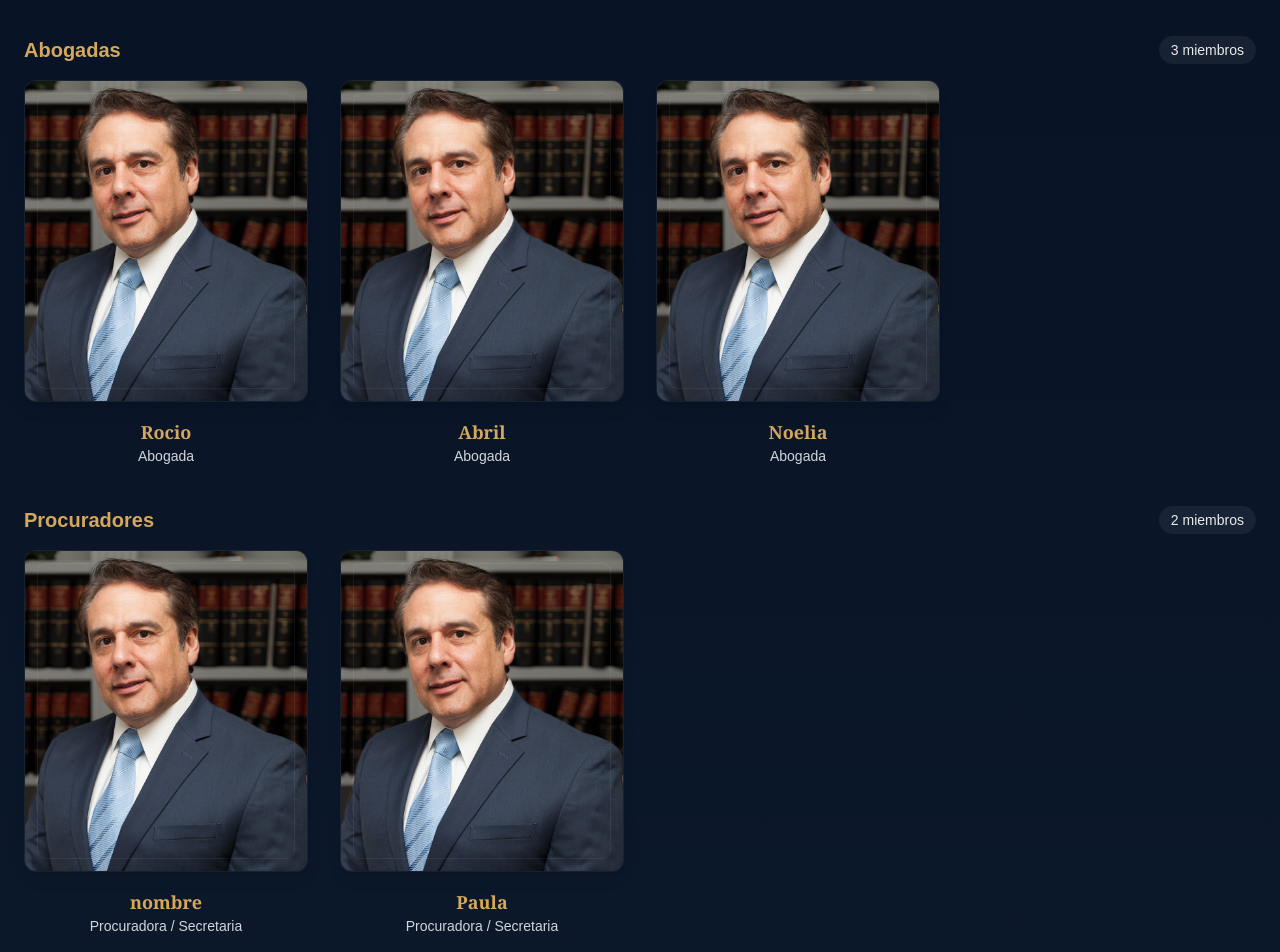
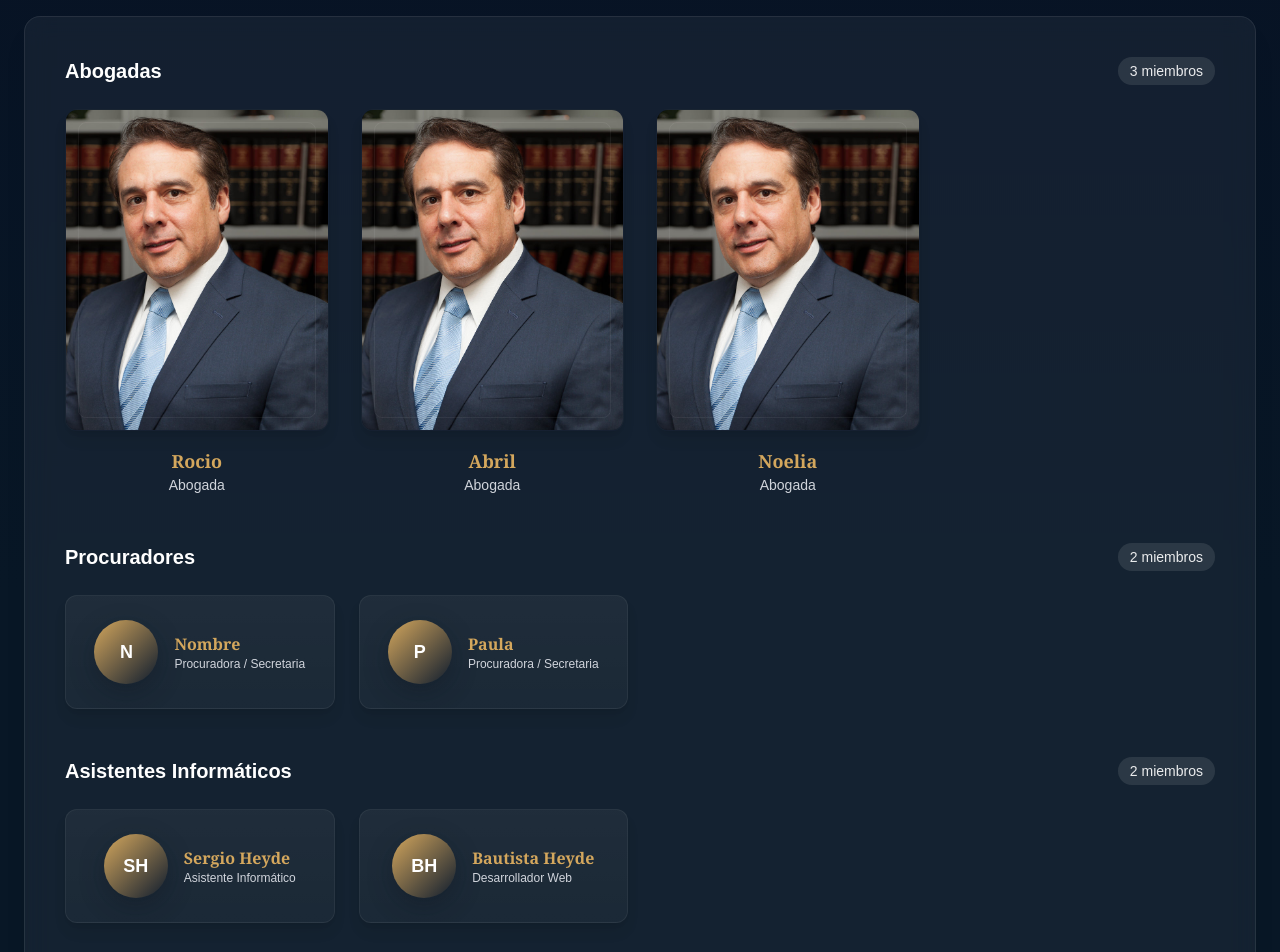
Before and after one commit to BHeydeBautista/MoroAbogados, a Next.js app: page /Team in a window 1280 px wide. Shown: the part 200-1152 px from the top of the page. Built offline with nearby package versions, Linux system fonts and the light colour scheme.

Commit message:
info: mejoras en el team work section

```diff
--- a/src/app/globals.css
+++ b/src/app/globals.css
@@ -28,3 +28,15 @@ body {
   color: var(--foreground);
   font-family: Arial, Helvetica, sans-serif;
 }
+
+/* Small noise overlay to give subtle texture (works well con bg oscuro) */
+.team-noise {
+  background-image: radial-gradient(circle at 10% 10%, rgba(255,255,255,0.02), transparent 1px);
+  background-size: 6px 6px;
+}
+
+/* Slight card lift when focused for keyboard users */
+.team-card-focus:focus {
+  outline: 2px solid rgba(212,167,93,0.18);
+  outline-offset: 4px;
+}
--- a/src/components/Team/TeamCard.tsx
+++ b/src/components/Team/TeamCard.tsx
@@ -1,4 +1,5 @@
 "use client";
+import React from "react";
 import { motion } from "framer-motion";
 import Image from "next/image";
 import Link from "next/link";
@@ -7,11 +8,23 @@ import { FaEnvelope } from "react-icons/fa";
 interface TeamCardProps {
   name: string;
   role: string;
-  image: string;
+  image?: string | null;
   index: number;
   bio?: string;
   email?: string;
   showProfile?: boolean; // controla si se muestra "Ver perfil"
+  compact?: boolean; // nuevo: versión compacta (sin foto -> tarjetas más pequeñas)
+}
+
+// helper: extrae iniciales
+function initials(name: string) {
+  return name
+    .split(" ")
+    .map((n) => n.charAt(0))
+    .filter(Boolean)
+    .slice(0, 2)
+    .join("")
+    .toUpperCase();
 }
 
 export default function TeamCard({
@@ -22,43 +35,86 @@ export default function TeamCard({
   bio,
   email,
   showProfile = false,
+  compact = false,
 }: TeamCardProps) {
+  const hasImage = Boolean(image);
+
+  // alturas y tamaños según compact / hasImage
+  const mediaClass = hasImage
+    ? compact
+      ? "relative w-full h-64"
+      : "relative w-full h-80"
+    : compact
+    ? "relative w-full h-28"
+    : "relative w-full h-40";
+
+  const initialsSize = compact ? "w-16 h-16 text-lg" : "w-28 h-28 text-2xl";
+  const nameClass = compact ? "text-base font-serif font-bold" : "text-lg md:text-xl font-serif font-bold";
+  const roleClass = compact ? "text-xs text-gray-300" : "text-sm text-gray-300";
+
   return (
     <div className="flex flex-col items-center">
-      {/* Card con imagen */}
       <motion.div
         initial={{ opacity: 0, y: 30 }}
         whileInView={{ opacity: 1, y: 0 }}
         whileHover={{ y: -6 }}
         transition={{ duration: 0.45, delay: index * 0.06 }}
         viewport={{ once: true }}
-        className="w-full rounded-xl overflow-hidden border border-white/6 shadow-lg
-                   bg-gradient-to-b from-[#071224] to-[#0B1624] hover:shadow-[0_20px_60px_rgba(0,0,0,0.6)] transition-all duration-300"
+        className={`w-full rounded-xl overflow-hidden border border-white/6 shadow-lg transition-all duration-300 ${
+          hasImage ? "bg-gradient-to-b from-[#071224] to-[#0B1624]" : "bg-gradient-to-b from-white/5 to-white/3"
+        }`}
       >
-        <div className="relative w-full h-80">
-          {/* halo radial */}
+        <div className={mediaClass}>
+          {/* If image exists show it, otherwise show styled placeholder */}
+          {hasImage ? (
+            <>
               <div className="absolute inset-0 flex items-center justify-center pointer-events-none">
-            <div className="w-44 h-44 rounded-full bg-gradient-to-t from-[#2a1620] via-[#0f1012] to-transparent opacity-30 filter blur-2xl" />
+                <div className={`${compact ? "w-32 h-32" : "w-44 h-44"} rounded-full bg-gradient-to-t from-[#2a1620] via-[#0f1012] to-transparent opacity-30 filter blur-2xl`} />
               </div>
 
-          {/* image (above halo) */}
               <div className="relative z-10 w-full h-full overflow-hidden">
                 <Image
-              src={image}
+                  src={image!}
                   alt={name}
                   fill
                   className="object-cover transition-transform duration-700 hover:scale-105"
                 />
-            {/* subtle inner ring */}
                 <div className="absolute inset-3 rounded-lg pointer-events-none border border-white/6" />
               </div>
+            </>
+          ) : (
+            <div className="w-full h-full flex items-center justify-center">
+              <div className="flex items-center gap-4 px-6">
+                <div
+                  className={`${initialsSize} rounded-full flex items-center justify-center font-bold text-white flex-shrink-0`}
+                  style={{
+                    background: "linear-gradient(135deg,#D4A75D 0%, #0F1C2E 100%)",
+                    boxShadow: "0 8px 24px rgba(13,20,30,0.35)",
+                  }}
+                  aria-hidden
+                >
+                  {initials(name)}
+                </div>
 
-          {/* overlay */}
+                <div className="text-left">
+                  <h3 className={`${nameClass} text-[#D4A75D]`}>{name}</h3>
+                  <p className={roleClass}>{role}</p>
+                </div>
+              </div>
+            </div>
+          )}
+
+          {/* overlay (same behavior for both) */}
           <div className="absolute inset-0 flex flex-col justify-end p-4">
             <div className="opacity-0 hover:opacity-100 transition-opacity duration-300">
               <div className="backdrop-blur-sm bg-black/30 rounded-md p-3">
+                {hasImage && (
+                  <>
                     <h3 className="text-lg font-serif font-bold text-[#D4A75D]">{name}</h3>
                     <p className="text-sm text-gray-300 mb-2">{role}</p>
+                  </>
+                )}
+
                 {bio && (
                   <p className="text-xs text-gray-200/85 line-clamp-3 mb-3">{bio}</p>
                 )}
@@ -84,7 +140,6 @@ export default function TeamCard({
                       Ver perfil
                     </Link>
                   ) : (
-                    // placeholder para mantener alineación cuando no hay botón
                     <div className="w-24" aria-hidden />
                   )}
                 </div>
@@ -94,11 +149,19 @@ export default function TeamCard({
         </div>
       </motion.div>
 
-      {/* Texto debajo de la card */}
+      {/* Texto debajo de la card (for no-image we already printed name/role inside, but keep this for consistency) */}
+      {!hasImage && !compact && (
+        <div className="mt-3 text-center">
+          <p className="text-sm text-gray-300">{role}</p>
+        </div>
+      )}
+
+      {hasImage && !compact && (
         <div className="mt-4 text-center">
           <h3 className="text-lg font-serif font-bold text-[#D4A75D]">{name}</h3>
           <p className="text-sm text-gray-300">{role}</p>
         </div>
+      )}
     </div>
   );
 }
--- a/src/components/Team/TeamSection.tsx
+++ b/src/components/Team/TeamSection.tsx
@@ -23,54 +23,46 @@ const abogados = [
 ];
 
 const procuradores = [
-  {
-    name: "nombre",
-    role: "Procuradora / Secretaria",
-    image: "/img/lawyer1.jpg",
-    bio: "Gestión de expedientes y soporte administrativo en juicios y tramitaciones.",
-  },
-  {
-    name: "Paula",
-    role: "Procuradora / Secretaria",
-    image: "/img/lawyer1.jpg",
-    bio: "Coordinación de agenda, documentación y atención a clientes.",
-  },
+  { name: "Nombre", role: "Procuradora / Secretaria", bio: "Gestión de expedientes y soporte administrativo." },
+  { name: "Paula", role: "Procuradora / Secretaria", bio: "Coordinación de agenda y atención a clientes." },
 ];
 
 const itAssistants = [
-  {
-    name: "Sergio Heyde",
-    role: "Asistente Informático",
-    image: "/img/lawyer1.jpg",
-    bio: "Soporte técnico y mantenimiento de sistemas internos.",
-  },
-  {
-    name: "Bautista Heyde",
-    role: "Desarrollador Web",
-    image: "/img/lawyer1.jpg",
-    bio: "Desarrollo de herramientas internas y soporte de infra.",
-  },
+  { name: "Sergio Heyde", role: "Asistente Informático", bio: "Soporte técnico y mantenimiento de sistemas." },
+  { name: "Bautista Heyde", role: "Desarrollador Web", bio: "Desarrollo de herramientas internas." },
 ];
 
 export default function TeamSection() {
   return (
-    <section className="relative pt-24 pb-24 bg-gradient-to-b from-[#071224] to-[#0F1C2E] text-white">
-      <div className="max-w-7xl mx-auto px-6">
-        <div className="text-center mb-10">
-          <h2 className="text-3xl md:text-4xl font-serif font-bold mb-3 text-[#D4A75D]">
+    <section className="relative py-20" aria-labelledby="team-title">
+      {/* Background layer (subtle vignette + texture) */}
+      <div
+        aria-hidden
+        className="absolute inset-0 pointer-events-none"
+        style={{
+          background:
+            "radial-gradient(1200px 600px at 10% 10%, rgba(13,20,30,0.55), transparent 10%), radial-gradient(900px 400px at 90% 90%, rgba(9,19,36,0.45), transparent 10%), linear-gradient(180deg,#071224 0%, #081726 60%)",
+          mixBlendMode: "normal",
+        }}
+      />
+
+      <div className="relative max-w-7xl mx-auto px-6">
+        <div id="team-title" className="text-center mb-10">
+          <h2 className="text-3xl md:text-4xl font-serif font-bold mb-2 text-[#D4A75D]">
             Nuestro equipo
           </h2>
-          <p className="text-center text-gray-300 max-w-3xl mx-auto">
-            Equipo multidisciplinario: abogadas, procuradores y asistentes informáticos. Cada
-            sección muestra a las personas que colaboran actualmente en la firma.
+          <p className="text-gray-300 max-w-3xl mx-auto">
+            Equipo multidisciplinario: abogadas, procuradores y asistentes informáticos. Aqui mostramos a las personas que colaboran en la firma.
           </p>
         </div>
 
+        {/* Panel central — crea contraste para que las cards "floten" */}
+        <div className="bg-white/5 backdrop-blur-md border border-white/8 rounded-2xl p-8 md:p-10 shadow-xl">
           {/* Abogadas */}
-        <div className="mb-10">
-          <div className="flex items-center justify-between mb-4">
-            <h3 className="text-xl font-semibold text-[#D4A75D]">Abogadas</h3>
-            <span className="inline-flex items-center px-3 py-1 rounded-full bg-white/6 text-sm text-white/90">
+          <section className="mb-12">
+            <div className="flex flex-col md:flex-row items-start md:items-center justify-between mb-6 gap-4">
+              <h3 className="text-xl font-semibold text-white">Abogadas</h3>
+              <span className="inline-flex items-center px-3 py-1 rounded-full bg-white/10 text-sm text-white/90">
                 {abogados.length} miembros
               </span>
             </div>
@@ -88,63 +80,63 @@ export default function TeamSection() {
                 />
               ))}
             </div>
-        </div>
+          </section>
 
-        {/* Procuradores / Secretarias */}
-        <div className="mb-10">
-          <div className="flex items-center justify-between mb-4">
-            <h3 className="text-xl font-semibold text-[#D4A75D]">Procuradores</h3>
-            <span className="inline-flex items-center px-3 py-1 rounded-full bg-white/6 text-sm text-white/90">
+          {/* Procuradores */}
+          <section className="mb-12">
+            <div className="flex flex-col md:flex-row items-start md:items-center justify-between mb-6 gap-4">
+              <h3 className="text-xl font-semibold text-white">Procuradores</h3>
+              <span className="inline-flex items-center px-3 py-1 rounded-full bg-white/10 text-sm text-white/90">
                 {procuradores.length} miembros
               </span>
             </div>
 
-          <div className="grid grid-cols-1 sm:grid-cols-2 md:grid-cols-3 lg:grid-cols-4 gap-8">
+            <div className="grid grid-cols-1 sm:grid-cols-2 md:grid-cols-3 lg:grid-cols-4 gap-6">
               {procuradores.map((member, index) => (
                 <TeamCard
                   key={member.name}
                   index={index}
                   name={member.name}
                   role={member.role}
-                image={member.image}
                   bio={member.bio}
                   showProfile={false}
+                  compact
                 />
               ))}
             </div>
-        </div>
+          </section>
 
-        {/* Asistentes Informáticos */}
-        <div className="mb-10">
-          <div className="flex items-center justify-between mb-4">
-            <h3 className="text-xl font-semibold text-[#D4A75D]">Asistentes Informáticos</h3>
-            <span className="inline-flex items-center px-3 py-1 rounded-full bg-white/6 text-sm text-white/90">
+          {/* IT */}
+          <section className="mb-2">
+            <div className="flex flex-col md:flex-row items-start md:items-center justify-between mb-6 gap-4">
+              <h3 className="text-xl font-semibold text-white">Asistentes Informáticos</h3>
+              <span className="inline-flex items-center px-3 py-1 rounded-full bg-white/10 text-sm text-white/90">
                 {itAssistants.length} miembros
               </span>
             </div>
 
-          <div className="grid grid-cols-1 sm:grid-cols-2 md:grid-cols-3 lg:grid-cols-4 gap-8">
+            <div className="grid grid-cols-1 sm:grid-cols-2 md:grid-cols-3 lg:grid-cols-4 gap-6">
               {itAssistants.map((member, index) => (
                 <TeamCard
                   key={member.name}
                   index={index}
                   name={member.name}
                   role={member.role}
-                image={member.image}
                   bio={member.bio}
                   showProfile={false}
+                  compact
                 />
               ))}
             </div>
-        </div>
+          </section>
 
-        {/* CTA */}
-        <div className="flex justify-center mt-6">
+          <div className="flex justify-center mt-8">
             <button className="px-6 py-2 rounded-md border border-[#D4A75D] text-[#D4A75D] hover:bg-[#D4A75D] hover:text-black transition">
               Ver más profesionales
             </button>
           </div>
         </div>
+      </div>
     </section>
   );
 }
```
Lines whose indentation alone changed are shown as unchanged.
